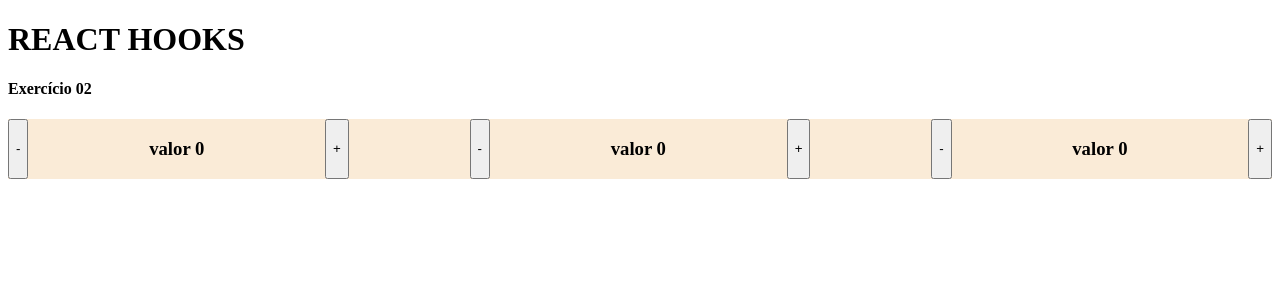
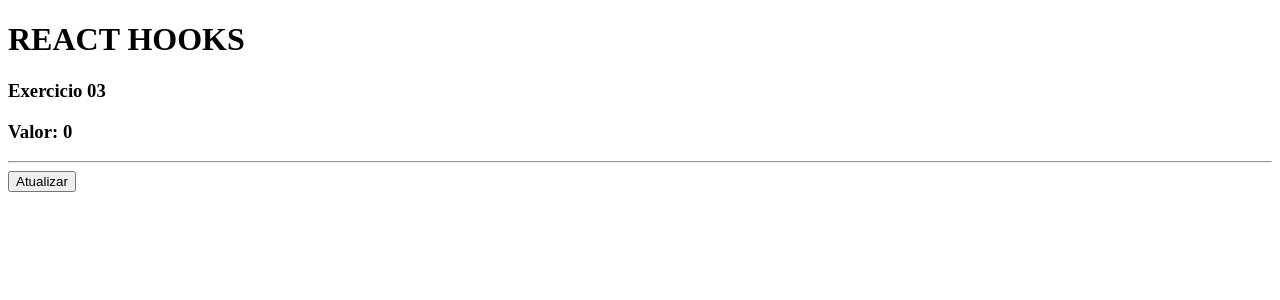
Before and after one commit to marceloAron1980/react_next_hooks, a React (Vite) app: page / in a window 1280 px wide. Shown: the top 300 px of the page. Built offline with nearby package versions, Linux system fonts and the light colour scheme.

Commit message:
05_hooks

```diff
--- a/src/App.jsx
+++ b/src/App.jsx
@@ -26,7 +26,8 @@
 // import HookState01 from "./components/UseState_01"
 // import HookState02 from "./components/UseState_02"
 // import HookState03 from "./components/UseState_03"
-import HookState04 from "./components/UseState_04"
+// import HookState04 from "./components/UseState_04"
+import HookState05 from "./components/UseState_05"
 export default ()=>{
     return (
         <>
@@ -34,7 +35,8 @@
         {/* <HookState01/> */}
         {/* <HookState02/> */}
         {/* <HookState03/>  */}
-        <HookState04/>
+        {/* <HookState04/>  */}
+        <HookState05/>
         </>
     )
 }
--- /dev/null
+++ b/src/components/UseState_05.jsx
@@ -0,0 +1,19 @@
+import React from "react";
+import { useState } from "react";
+import UseState_05a from "./UseState_05a";
+
+export default () => {
+    const [valor, setValor]=useState(0)
+
+    function atualizarValor(){
+        setValor(1000)
+    }
+    return(
+        <>
+        <h3>Exercicio 03 </h3>
+        <h3>Valor: <strong>{valor}</strong> </h3>
+        <hr />
+        <UseState_05a funcao={atualizarValor}/>
+        </>
+    )
+}
--- /dev/null
+++ b/src/components/UseState_05a.jsx
@@ -0,0 +1,8 @@
+import React from "react";
+export default ({funcao}) => {
+    return(
+        <>
+        <button onClick={funcao}>Atualizar</button>
+        </>
+    )
+}
```
